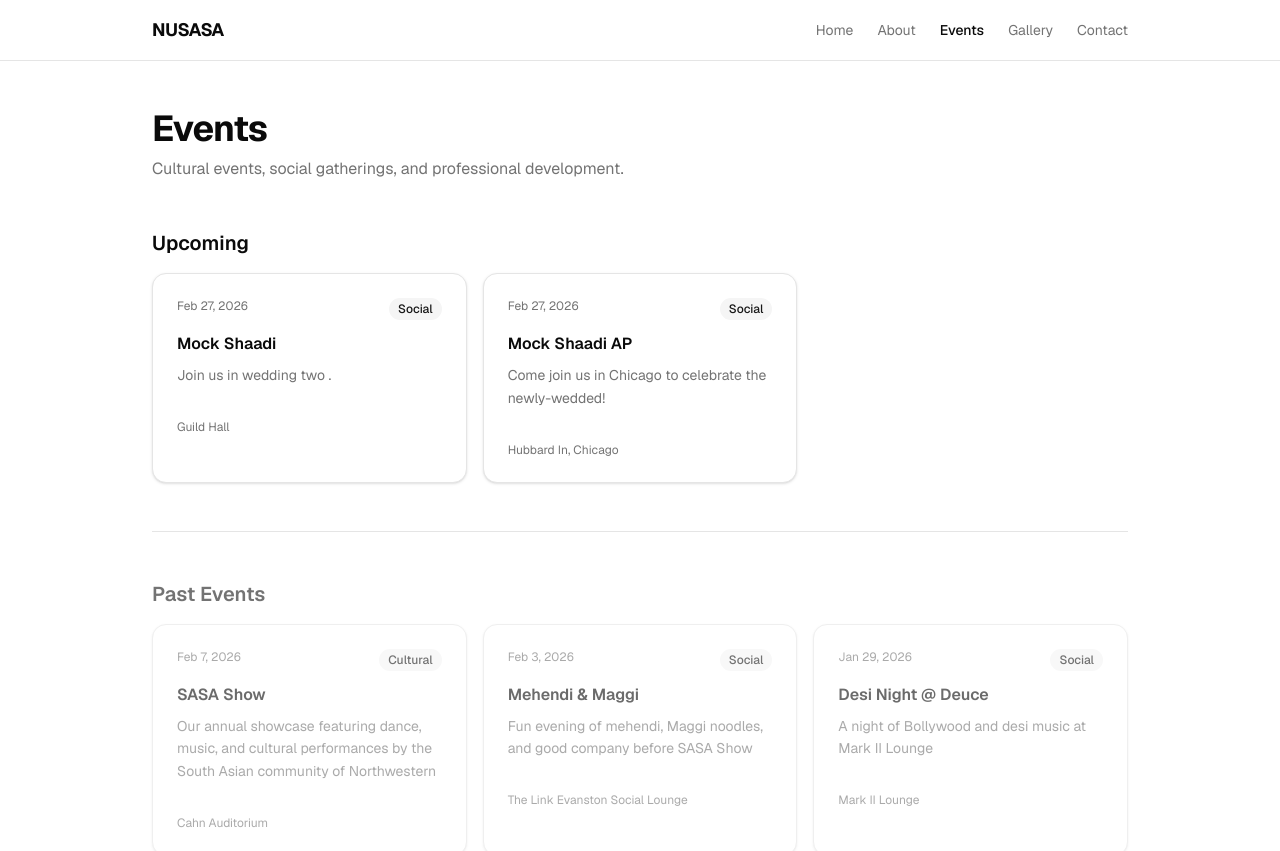
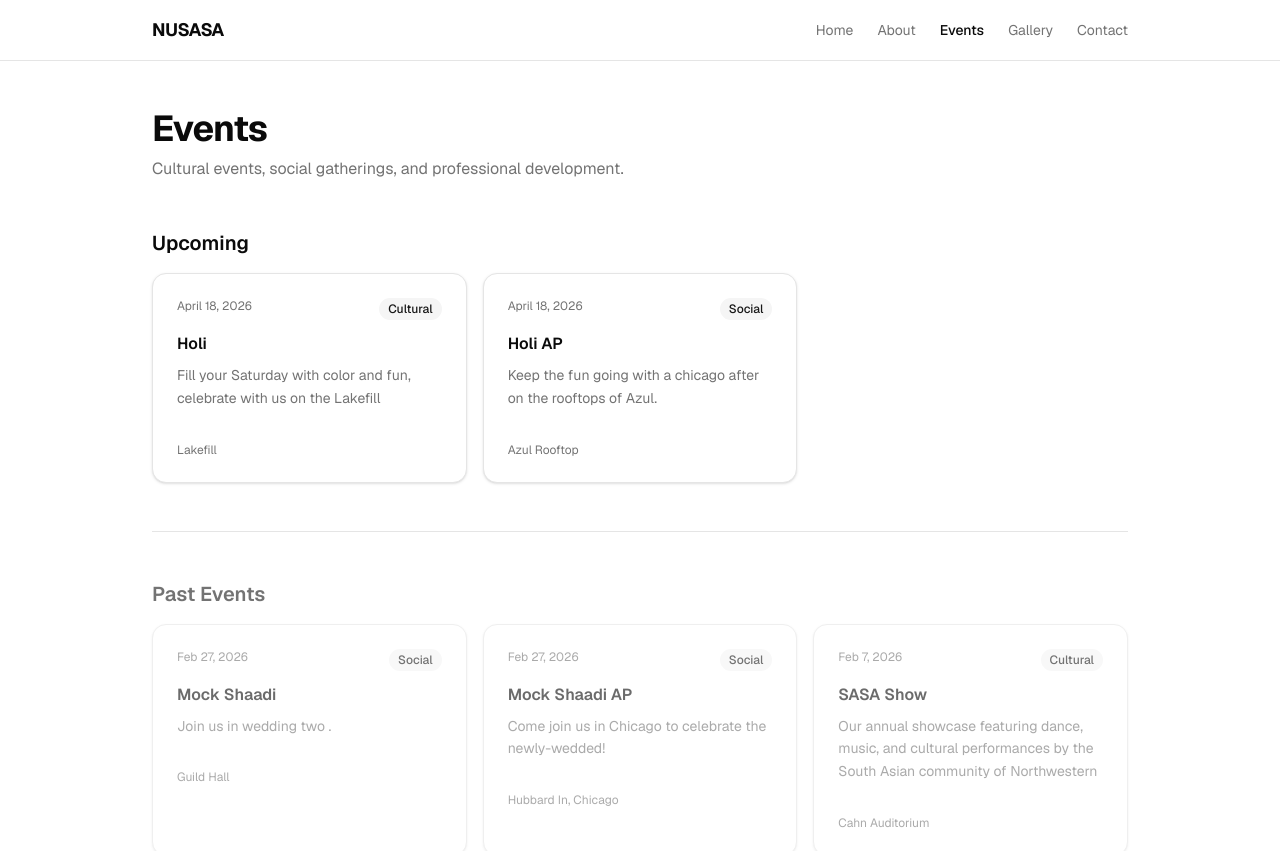
Before and after one commit to axryap27/nusasa, a Next.js app: page /events in a window 1280 px wide. Shown: the top 851 px of the page. Built offline with nearby package versions, Linux system fonts and the light colour scheme.

Commit message:
updated info on abt and events pages

```diff
--- a/app/about/page.tsx
+++ b/app/about/page.tsx
@@ -21,12 +21,9 @@ const values = [
 ];
 
 const board = [
-  { name: "Priya Sharma", role: "President", initials: "PS" },
-  { name: "Arjun Mehta", role: "Vice President", initials: "AM" },
-  { name: "Sana Hussain", role: "Treasurer", initials: "SH" },
-  { name: "Rohan Patel", role: "Events Chair", initials: "RP" },
-  { name: "Kavya Nair", role: "Marketing Chair", initials: "KN" },
-  { name: "Dev Kapoor", role: "Cultural Chair", initials: "DK" },
+  { name: "Shaili Das", role: "President", initials: "SD" },
+  { name: "Jainik Shroff", role: "President", initials: "JK" },
+  { name: "Aarya Patel", role: "Treasurer", initials: "AP" },
 ];
 
 export default function About() {
@@ -39,13 +36,12 @@ export default function About() {
           <p>
             The Northwestern University South Asian Student Alliance (NUSASA) is a
             cultural and community organization dedicated to fostering a welcoming
-            environment for South Asian students and allies at Northwestern.
+            environment for South Asian community at Northwestern.
           </p>
           <p>
             Founded by students who wanted a stronger sense of South Asian community
             on campus, NUSASA has grown into one of Northwestern&apos;s most active
-            cultural organizations — hosting dozens of events each year ranging from
-            large-scale cultural showcases to intimate community dinners.
+            cultural organizations.
           </p>
         </div>
       </section>
--- a/app/contact/page.tsx
+++ b/app/contact/page.tsx
@@ -69,10 +69,10 @@ export default function Contact() {
             <div>
               <p className="font-medium">Email</p>
               <a
-                href="mailto:nusasa@u.northwestern.edu"
+                href="mailto:northwesternsasa@gmail.edu"
                 className="text-muted-foreground hover:text-foreground transition-colors"
               >
-                nusasa@u.northwestern.edu
+                NorthwesternSASA@gmail.com
               </a>
             </div>
             <div>
--- a/app/events/page.tsx
+++ b/app/events/page.tsx
@@ -5,6 +5,28 @@ import { Separator } from "@/components/ui/separator";
 const upcoming = [
   {
     id: 1,
+    date: "April 18, 2026",
+    title: "Holi",
+    description:
+      "Fill your Saturday with color and fun, celebrate with us on the Lakefill",
+    location: "Lakefill",
+    tag: "Cultural",
+  },
+  {
+    id: 2,
+    date: "April 18, 2026",
+    title: "Holi AP",
+    description:
+      "Keep the fun going with a chicago after on the rooftops of Azul.",
+    location: "Azul Rooftop",
+    tag: "Social",
+  },
+
+];
+
+const past = [
+  {
+    id: 3,
     date: "Feb 27, 2026",
     title: "Mock Shaadi",
     description:
@@ -13,7 +35,7 @@ const upcoming = [
     tag: "Social",
   },
   {
-    id: 2,
+    id: 4,
     date: "Feb 27, 2026",
     title: "Mock Shaadi AP",
     description:
@@ -21,32 +43,13 @@ const upcoming = [
     location: "Hubbard In, Chicago",
     tag: "Social",
   },
-];
-
-const past = [
   {
-    id: 4,
+    id: 5,
     date: "Feb 7, 2026",
     title: "SASA Show",
     description: "Our annual showcase featuring dance, music, and cultural performances by the South Asian community of Northwestern",
     location: "Cahn Auditorium",
     tag: "Cultural",
-  },
-  {
-    id: 5,
-    date: "Feb 3, 2026",
-    title: "Mehendi & Maggi",
-    description: "Fun evening of mehendi, Maggi noodles, and good company before SASA Show",
-    location: "The Link Evanston Social Lounge",
-    tag: "Social",
-  },
-  {
-    id: 6,
-    date: "Jan 29, 2026",
-    title: "Desi Night @ Deuce",
-    description: "A night of Bollywood and desi music at Mark II Lounge",
-    location: "Mark II Lounge",
-    tag: "Social",
   },
 ];
 
```
